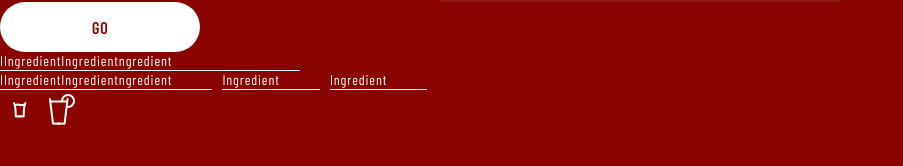
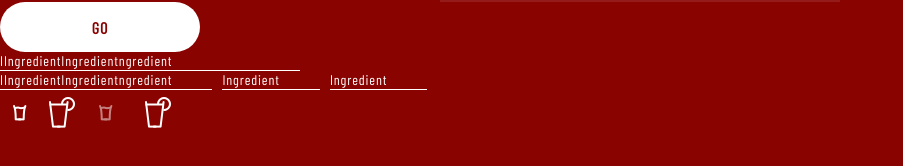
Before and after one commit to uloco/smokeless-awesome-cocktails, a React (Create React App) app: page / in a window 1280 px wide. Shown: the part 612-778 px from the top of the page, without its empty margins (0-903 px from the left). Built offline with nearby package versions, Linux system fonts and the light colour scheme.

Commit message:
Add icon button switcher

```diff
--- a/src/App.tsx
+++ b/src/App.tsx
@@ -1,5 +1,5 @@
 import styled from "styled-components";
-import { ButtonPrimary } from "./components/Button";
+import { ButtonPrimary, ButtonSwitcher } from "./components/Button";
 import { Icon } from "./components/Icon";
 import { Ingredient } from "./components/Ingredient";
 
@@ -27,6 +27,7 @@ export const App = () => {
       </div>
       <Icon iconName="shot" />
       <Icon iconName="cocktail" />
+      <ButtonSwitcher />
     </>
   );
 };
--- a/src/components/Button.tsx
+++ b/src/components/Button.tsx
@@ -1,4 +1,6 @@
+import { useState } from "react";
 import styled from "styled-components";
+import { Icon } from "./Icon";
 
 export const ButtonPrimary = styled.button`
   display: flex;
@@ -18,3 +20,27 @@ export const ButtonPrimary = styled.button`
   text-transform: uppercase;
   color: #890200;
 `;
+
+export const ButtonIcon = styled.button`
+  width: 50px;
+  height: 50px;
+  background-color: #890300;
+  cursor: pointer;
+`;
+
+export const ButtonSwitcher = () => {
+  const [activeButton, setActiveButton] = useState<"shot" | "cocktail">(
+    "cocktail"
+  );
+
+  return (
+    <>
+      <ButtonIcon onClick={() => setActiveButton("shot")}>
+        <Icon iconName="shot" active={activeButton === "shot"} />
+      </ButtonIcon>
+      <ButtonIcon onClick={() => setActiveButton("cocktail")}>
+        <Icon iconName="cocktail" active={activeButton === "cocktail"} />
+      </ButtonIcon>
+    </>
+  );
+};
--- a/src/components/Icon.tsx
+++ b/src/components/Icon.tsx
@@ -1,14 +1,22 @@
 import styled from "styled-components";
 
-const StyledIcon = styled.img``;
+const StyledIcon = styled.img<{ active: boolean }>`
+  opacity: ${(props) => (props.active ? 1 : 0.5)};
+`;
 
-export const Icon = ({ iconName }: { iconName: "shot" | "cocktail" }) => {
+export const Icon = ({
+  iconName,
+  active = true,
+}: {
+  iconName: "shot" | "cocktail";
+  active?: boolean;
+}) => {
   const icon = `/icon/${iconName}`;
-  console.log(icon);
   return (
     <StyledIcon
       src={`${icon}.png`}
       srcSet={`${icon}.png 1x, ${icon}@2x.png 2x, ${icon}@3x.png 3x,`}
+      active={active}
     />
   );
 };
```
